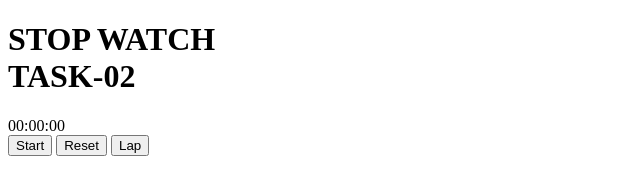
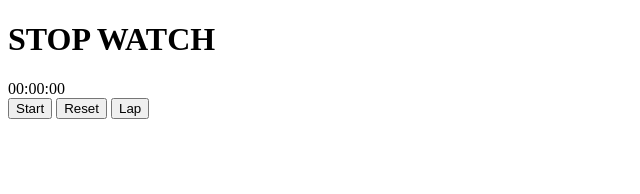
Before and after one commit to J3king/Stopwatch-, a plain HTML site: page STOPWATCH/INDEX.HTML in a window 1280 px wide. Shown: the whole page, without its empty margins (0-640 px from the left). Drawn offline with Linux system fonts and the light colour scheme.

Commit message:
Update INDEX.HTML

```diff
--- a/STOPWATCH/INDEX.HTML
+++ b/STOPWATCH/INDEX.HTML
@@ -11,8 +11,7 @@
 </head>
 <body>
     <div class="stopwatch">
-		<h1>STOP WATCH <br>
-			TASK-02</h1>
+		<h1>STOP WATCH <br> </h1>
 
     <div class="stopwatch">
         <div class="time">00:00:00</div>
```
